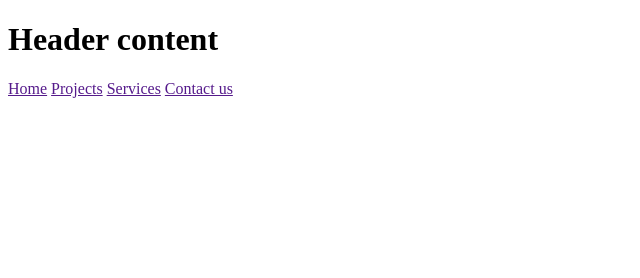
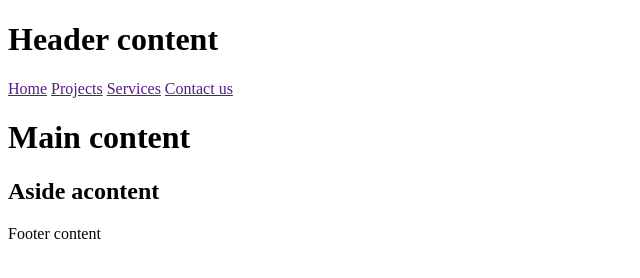
Before and after one commit to kemayerar/wdd131, a plain HTML site: page week01/basic-layout.html in a window 1280 px wide. Shown: the whole page, without its empty margins (0-640 px from the left). Drawn offline with Linux system fonts and the light colour scheme.

Commit message:
checkpoint

```diff
--- a/week01/basic-layout.html
+++ b/week01/basic-layout.html
@@ -15,7 +15,15 @@
             <a href="">Services</a>
             <a href="">Contact us</a>
         </nav>
-
     </header>
+    <main>
+        <h1>Main content</h1>
+    </main>
+    <aside>
+        <h1>Aside acontent</h1>
+    </aside>
+    <footer>
+        Footer content
+    </footer>
 </body>
 </html>
```
